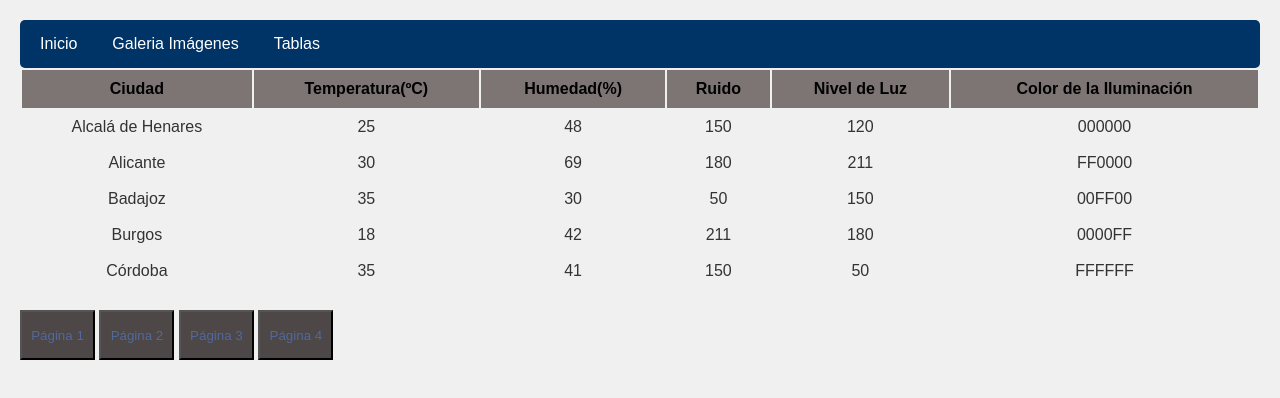
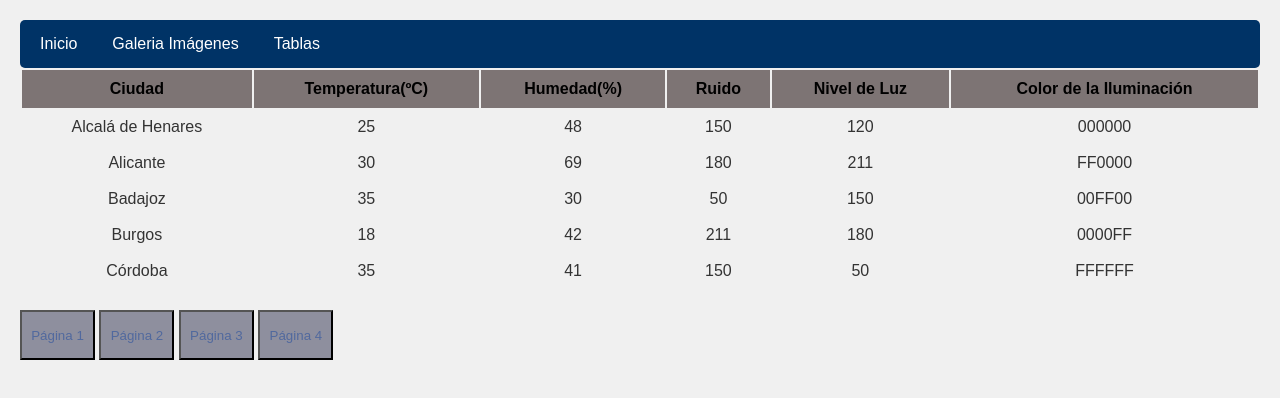
Before and after one commit to javiersalst/pweb3, a plain HTML site: page tablas.html in a window 1280 px wide. Drawn offline with nearby package versions, Linux system fonts and the light colour scheme.

Commit message:
color boton

```diff
--- a/estilo.css
+++ b/estilo.css
@@ -98,7 +98,7 @@ footer{
     width: 75px;
     height: 50px;
     position: relative;
-    background-color: #4d4747;
+    background-color: #8e8f9e;
     color: #51699e;
     justify-content: center;
     gap: 15px;
```
